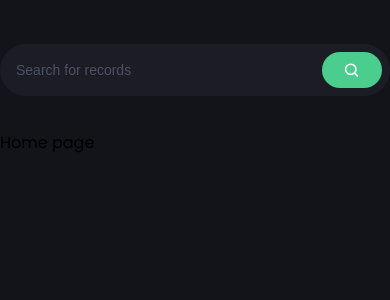
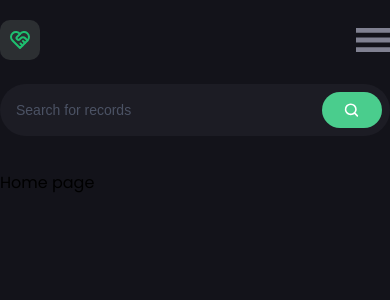
Before and after one commit to KutbuddinKhan/AI-Cancer-Treatment, a React (Vite) app: page / in a window 390 px wide. Shown: the top 300 px of the page. Built offline with nearby package versions, Linux system fonts and the light colour scheme; no server answers.

Commit message:
Mobile version Navbar added

```diff
--- a/src/components/Navbar.jsx
+++ b/src/components/Navbar.jsx
@@ -1,13 +1,21 @@
-import React, { useCallback } from "react";
-import { search } from "../assets";
+import React, { useCallback, useState } from "react";
+import { menu, search } from "../assets";
 import CustomButton from "./CustomButton";
 
 import { usePrivy } from "@privy-io/react-auth";
+import { IconHeartHandshake } from "@tabler/icons-react";
+
+import { navlinks } from "../constants";
+import { useNavigate } from "react-router-dom";
 
 const Navbar = () => {
+  const navigate = useNavigate()
+  const [isActive, setIsActive] = useState("dashboard")
   const { ready, authenticated, login, user, logout } = usePrivy();
 
-  console.log("user info:", user)
+  const [toggleDrawer, setToggleDrawer] = useState(false);
+
+  console.log("user info:", user);
 
   const handleLoginLogout = useCallback(() => {
     if (authenticated) {
@@ -48,10 +56,46 @@ const Navbar = () => {
         />
       </div>
 
+    {/* Mobile Navbar */}
       <div className="relative flex items-center justify-between sm:hidden">
+        <div className="flex h-[40px] cursor-pointer items-center justify-center rounded-[10px] bg-[#2c2f32]">
+          <IconHeartHandshake size={40} color="#1ec070" className="p-2" />
+        </div>
+        <img
+          src={menu}
+          alt="menu"
+          className="h-[34px] w-[34px] cursor-pointer object-contain"
+          onClick={() => {
+            setToggleDrawer((prev) => !prev);
+          }}
+        />
 
+        <div className={`absolute left-0 right-0 top-[60px] z-10 bg-[#1c1c24] py-4 shadow-secondary ${!toggleDrawer ? '-translate-y-[100vh]' : 'translate-y-0'} transition-all duration-700`}>
+          <ul className="mb-4">
+            {navlinks.map((link) => (
+              <li key={link.name}
+                className={`flex p-4 ${isActive === link.name && 'bg-[#3a3a43]'}`}
+                onClick={() => {
+                  setIsActive(link.name)
+                  setToggleDrawer(false)
+                  navigate(link.link)
+                }}
+              >
+                  <img
+                    src={link.imgUrl}
+                    alt={link.name}
+                    className={`h-[24px] w-[24px] object-contain ${isActive === link.name ? "grayscale-0" : "grayscale"}`}
+                  />
+
+                  <p className={`ml-[20px] font-epilogue text-[14px] font-semibold ${isActive === link.name ? "text-[#1dc071]" : "text-[#808191]"}`}>
+                    {link.name}
+                  </p>
+              </li>
+            ))}
+          </ul>
+          <div className="mx-4 flex"></div>
+        </div>
       </div>
-
     </div>
   );
 };
```
